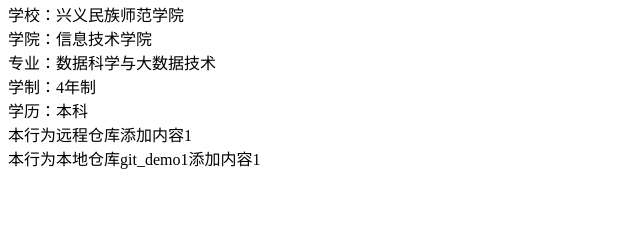
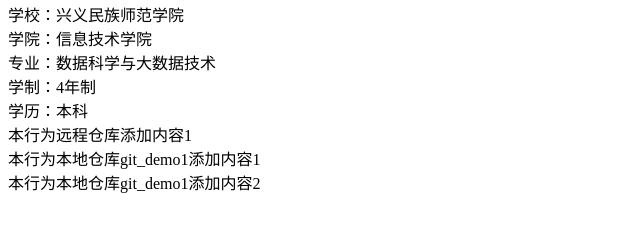
Before and after one commit to HarrietFan/git_demo1, a plain HTML site: page index.html in a window 1280 px wide. Shown: the part 87-318 px from the top of the page, without its empty margins (0-640 px from the left). Drawn offline with Linux system fonts and the light colour scheme.

Commit message:
本地添加 version2

```diff
--- a/index.html
+++ b/index.html
@@ -14,5 +14,6 @@
     <div>学历：本科</div>
     <div>本行为远程仓库添加内容1</div>
     <div>本行为本地仓库git_demo1添加内容1</div>
+    <div>本行为本地仓库git_demo1添加内容2</div>
 </body>
 </html>
```
